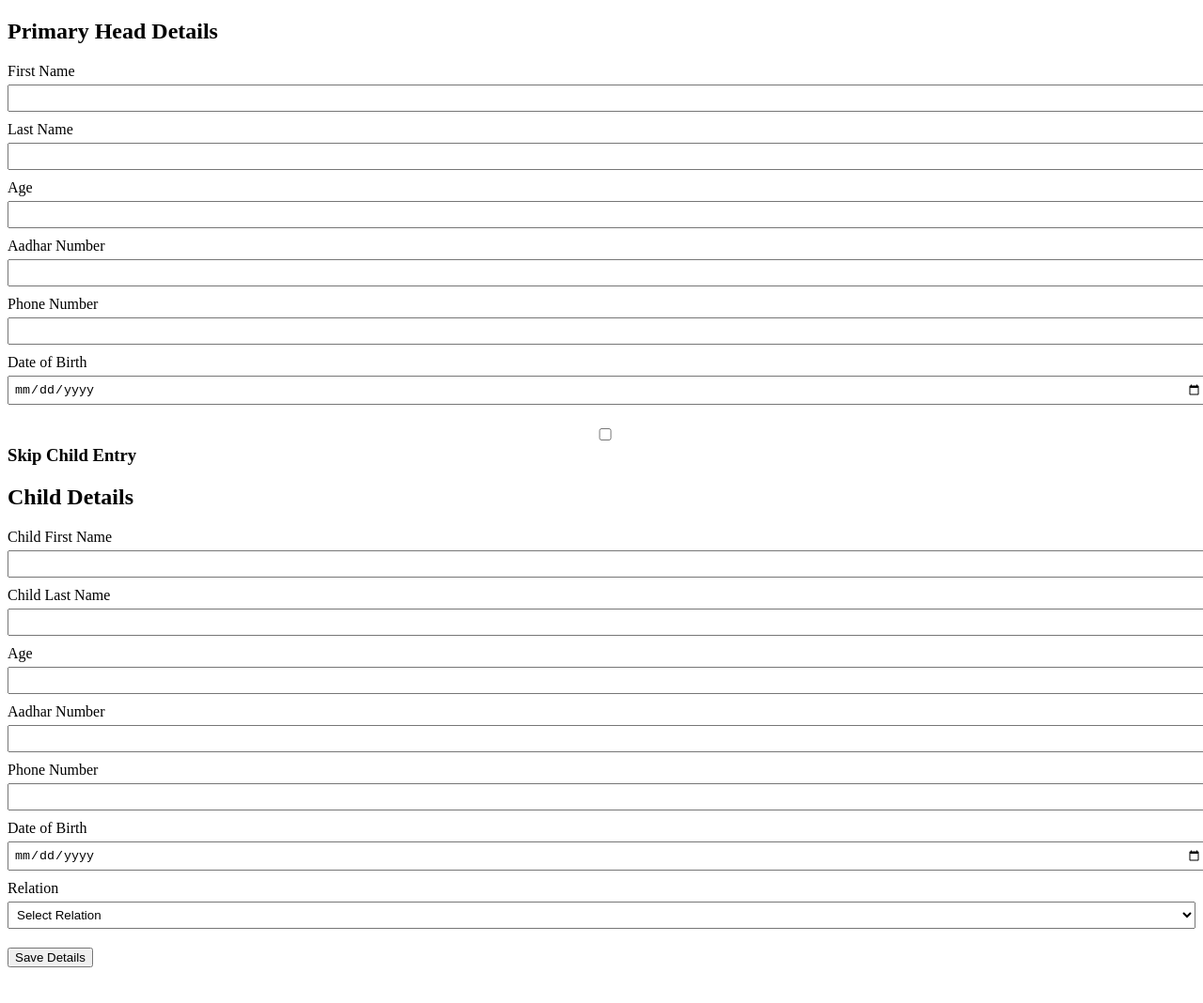
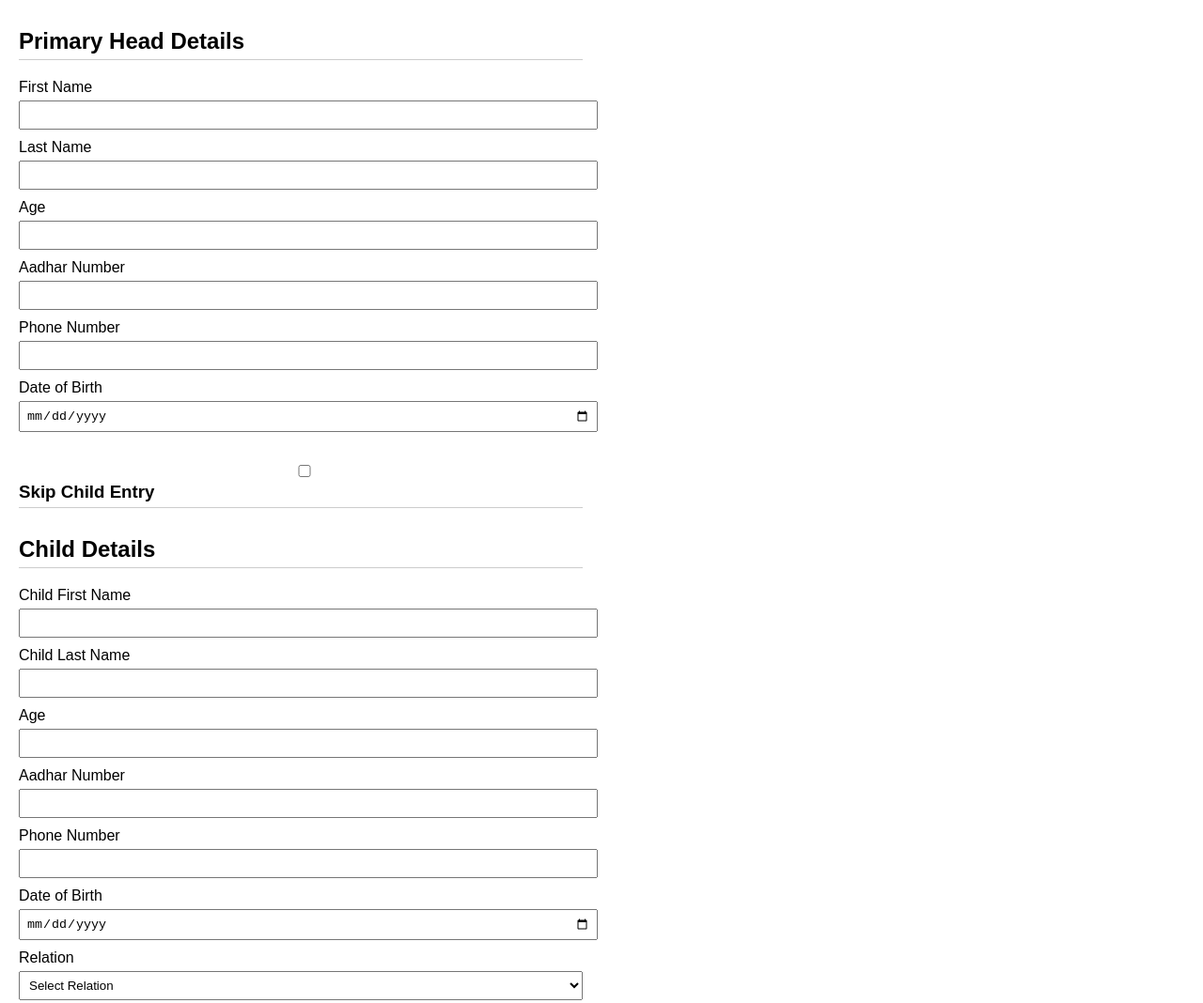
Before and after one commit to saicharan2025-ui/vaishnavaSeva, a plain HTML site: page Vaishnava1.html in a window 1280 px wide. Shown: the top 1068 px of the page at 94% size. Drawn offline with Linux system fonts and the light colour scheme.

Commit message:
Update Vaishnava1.html

```diff
--- a/Vaishnava1.html
+++ b/Vaishnava1.html
@@ -6,10 +6,33 @@
   <title>Family Registration</title>
   <script src="https://cdn.jsdelivr.net/jsbarcode/3.11.5/JsBarcode.all.min.js"></script>
   <style>
-    label { display: block; margin-top: 10px; }
-    input, select { width: 100%; padding: 5px; margin-top: 5px; }
-    .barcode-container { margin: 20px 0; }
-    #statusMessage { font-weight: bold; margin-top: 20px; }
+    body {
+      font-family: Arial, sans-serif;
+      margin: 20px;
+      max-width: 600px;
+    }
+    label {
+      display: block;
+      margin-top: 10px;
+    }
+    input, select {
+      width: 100%;
+      padding: 6px;
+      margin-top: 5px;
+    }
+    .barcode-container {
+      margin: 20px 0;
+      text-align: center;
+    }
+    #statusMessage {
+      font-weight: bold;
+      margin-top: 20px;
+    }
+    h2, h3 {
+      margin-top: 30px;
+      border-bottom: 1px solid #ccc;
+      padding-bottom: 5px;
+    }
   </style>
 </head>
 <body>
@@ -58,7 +81,7 @@
       <input type="date" id="cDob" />
 
       <label for="cRelation">Relation</label>
-      <select id="cRelation" required>
+      <select id="cRelation">
         <option value="">Select Relation</option>
         <option value="Son">Son</option>
         <option value="Daughter">Daughter</option>
@@ -123,7 +146,9 @@
       };
 
       let childData = null;
-      if (!document.getElementById("skipChild").checked) {
+      const skipChild = document.getElementById("skipChild").checked;
+
+      if (!skipChild) {
         const requiredChild = ["cFirstName", "cLastName", "cAge", "cAadhar", "cPhone", "cDob", "cRelation"];
         for (let id of requiredChild) {
           if (!getVal(id)) {
@@ -132,7 +157,7 @@
           }
         }
 
-        const childID = "C" + Date.now();
+        const childID = "C" + (Date.now() + 1); // ensure different timestamp
         generateBarcode(childID, "childBarcode");
 
         childData = {
@@ -149,7 +174,6 @@
         document.getElementById("childBarcode").innerHTML = "";
       }
 
-      // Save to localStorage
       const allData = JSON.parse(localStorage.getItem("familyEntries") || "[]");
       allData.push({ primary: primaryData, child: childData });
       localStorage.setItem("familyEntries", JSON.stringify(allData));
@@ -159,7 +183,7 @@
       toggleChildForm();
     }
 
-    toggleChildForm(); // initialize child form state
+    toggleChildForm(); // initial toggle
   </script>
 </body>
 </html>
```
